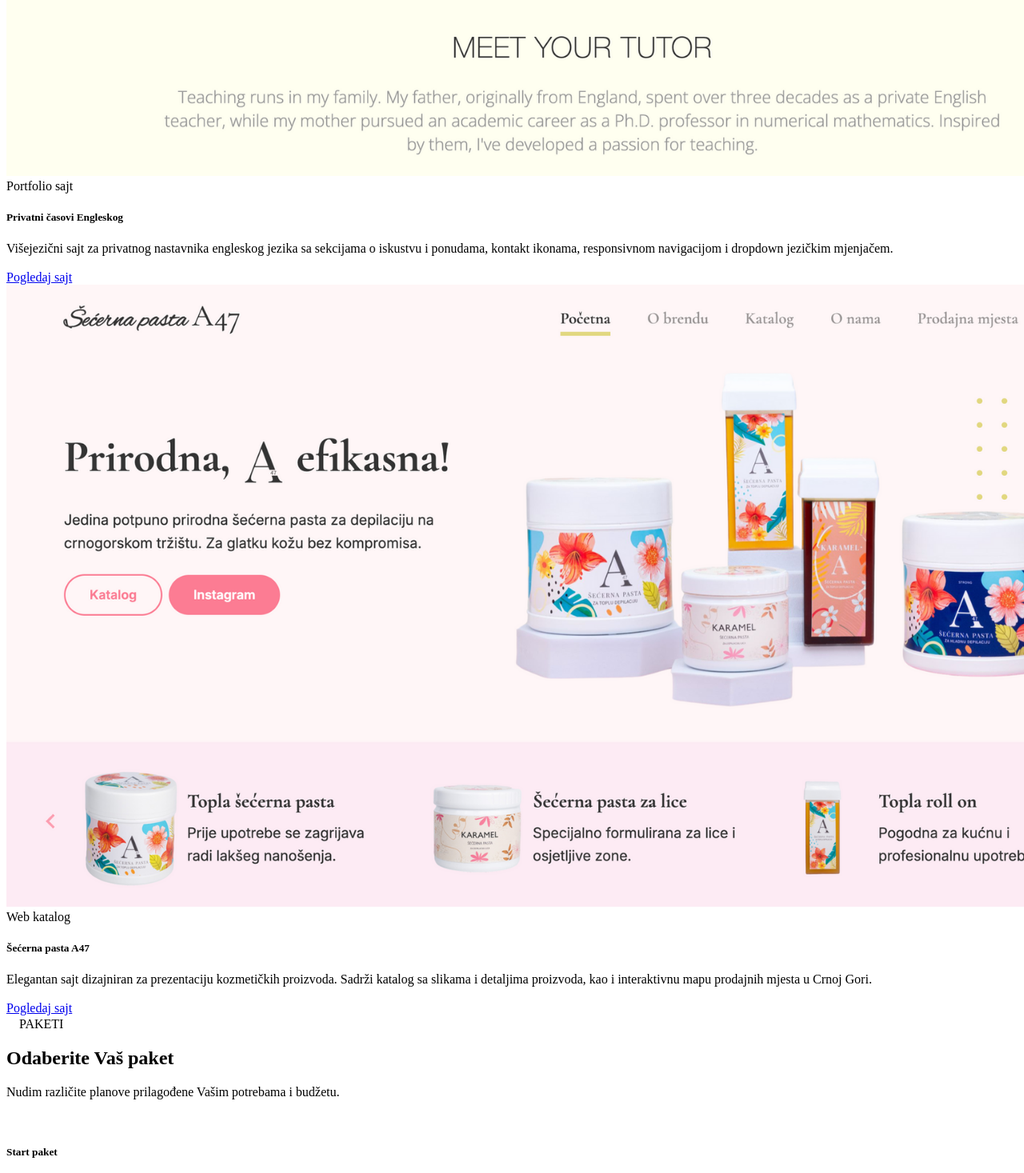
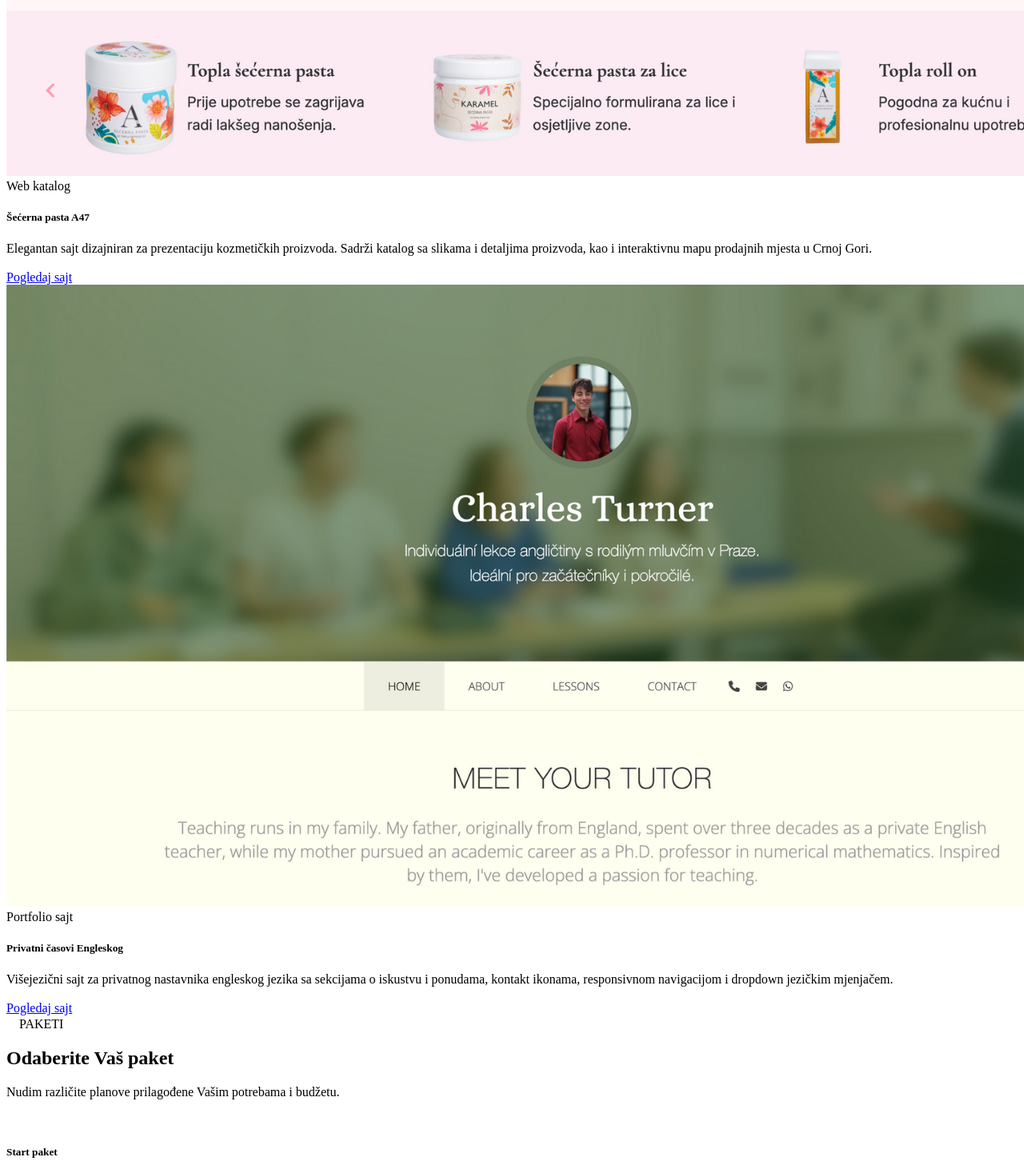
Before and after one commit to nadjastojanovic/freelance-portfolio, a Next.js app: page / in a window 1280 px wide. Shown: the part 5653-7120 px from the top of the page at 80% size. Built offline with nearby package versions, Linux system fonts and the light colour scheme; some icons are missing.

Commit message:
changed order in portfolio section

```diff
--- a/src/data/portfolio.js
+++ b/src/data/portfolio.js
@@ -1,5 +1,13 @@
 // src/data/portfolio.js
 export const portfolio = [
+  {
+    tag: "Web katalog",
+    title: "Šećerna pasta A47",
+    description:
+      "Elegantan sajt dizajniran za prezentaciju kozmetičkih proizvoda. Sadrži katalog sa slikama i detaljima proizvoda, kao i interaktivnu mapu prodajnih mjesta u Crnoj Gori.",
+    image: "/portfolio-2.png",
+    url: "https://www.secernapasta.me",
+  },
   {
     tag: "Portfolio sajt",
     title: "Privatni časovi Engleskog",
@@ -8,20 +16,4 @@
     image: "/portfolio-1.png",
     url: "https://charlesturner.netlify.app",
   },
-  {
-    tag: "Web katalog",
-    title: "Šećerna pasta A47",
-    description:
-      "Elegantan sajt dizajniran za prezentaciju kozmetičkih proizvoda. Sadrži katalog sa slikama i detaljima proizvoda, kao i interaktivnu mapu prodajnih mjesta u Crnoj Gori.",
-    image: "/portfolio-2.png",
-    url: "https://www.secernapasta.me",
-  },
-  // {
-  //   tag: "Portfolio",
-  //   title: "Craft & Co Accessories",
-  //   description:
-  //     "Jednostranični portfolio s galerijom proizvoda, lightbox efektom i Typeform kontakt formom.",
-  //   image: "/portfolio-3.jpg",
-  //   url: "#",
-  // },
 ];
```
